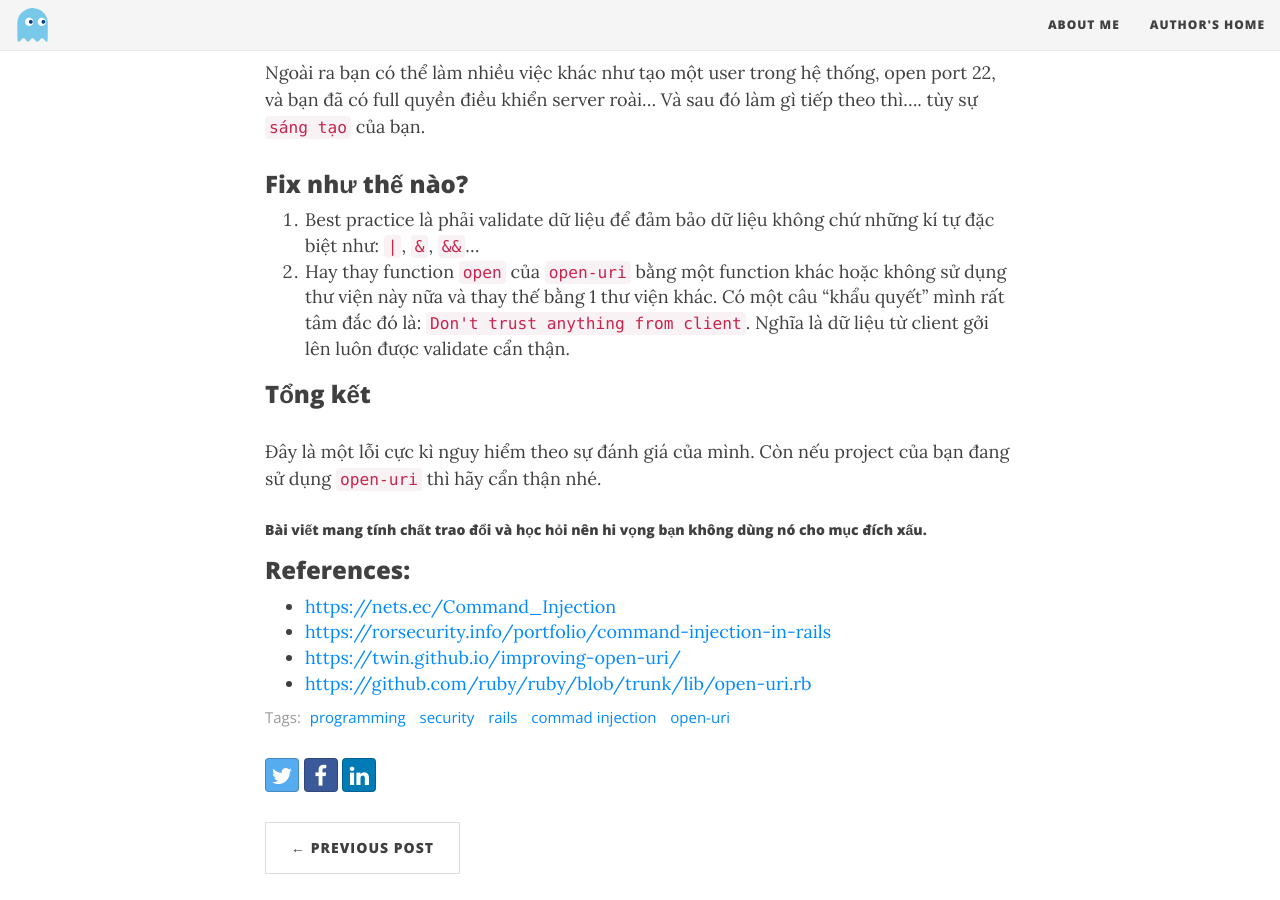
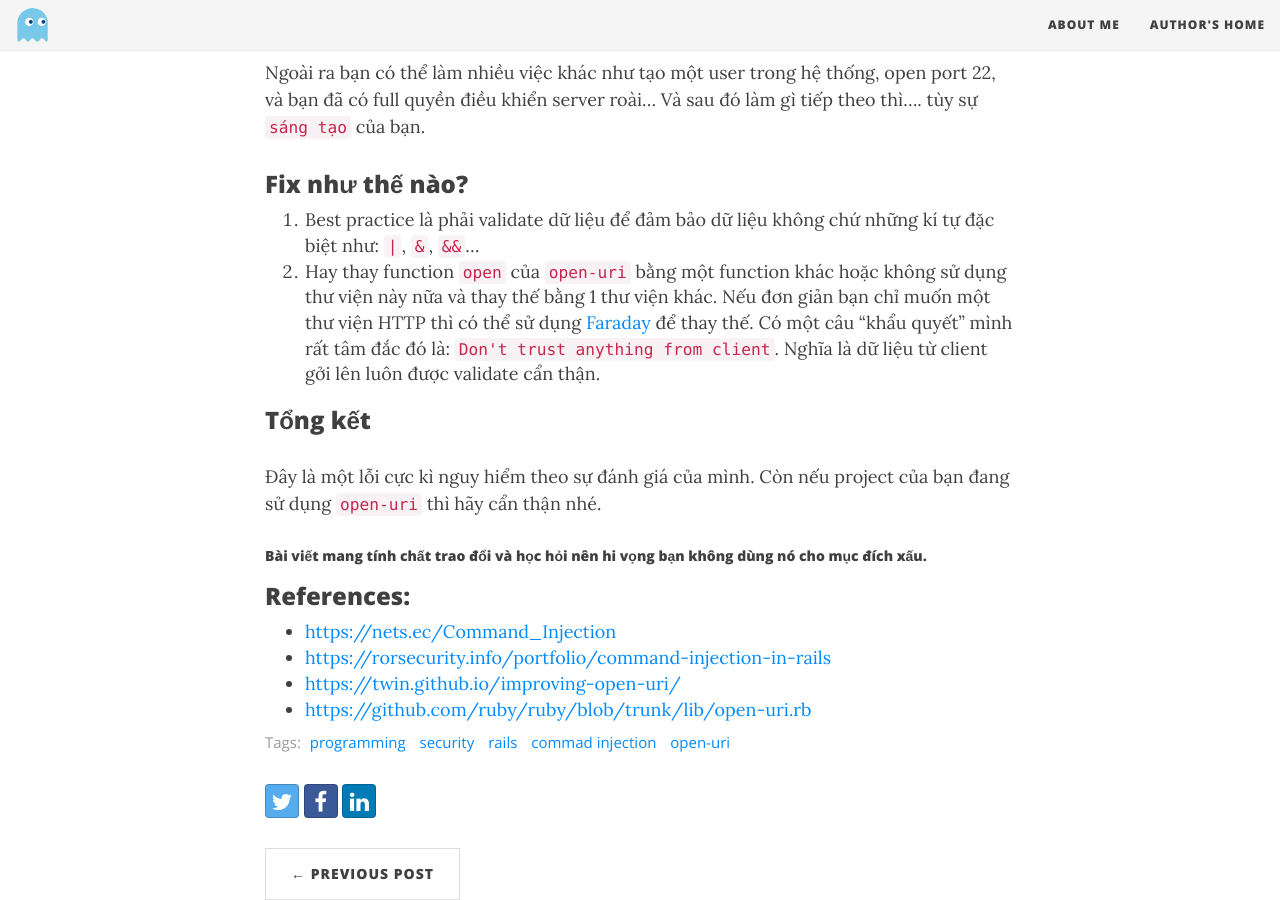
Before and after one commit to thorvn/th0j.github.io, a Jekyll site: the page built from _posts/2018-08-03-lo-hong-o-thu-vien-open-uri.md, in a window 1280 px wide and 900 px high, scrolled down 3046 px. Built offline with Jekyll 4.4.1, drawn with Linux system fonts in a browser that asks for light colours; nearby versions of some CDN libraries.

```diff
--- a/_posts/2018-08-03-lo-hong-o-thu-vien-open-uri.md
+++ b/_posts/2018-08-03-lo-hong-o-thu-vien-open-uri.md
@@ -47,7 +47,7 @@
 
 ### Fix như thế nào?
 1. Best practice là phải validate dữ liệu để đảm bảo dữ liệu không chứ những kí tự đặc biệt như: `|`, `&`, `&&`...
-2. Hay thay function `open` của `open-uri` bằng một function khác hoặc không sử dụng thư viện này nữa và thay thế bằng 1 thư viện khác.
+2. Hay thay function `open` của `open-uri` bằng một function khác hoặc không sử dụng thư viện này nữa và thay thế bằng 1 thư viện khác. Nếu đơn giản bạn chỉ muốn một thư viện HTTP thì có thể sử dụng [Faraday](https://github.com/lostisland/faraday) để thay thế.
 Có một câu "khẩu quyết" mình rất tâm đắc đó là: `Don't trust anything from client`. Nghĩa là dữ liệu từ client gởi lên luôn được validate cẩn thận.
 
 ### Tổng kết
```
